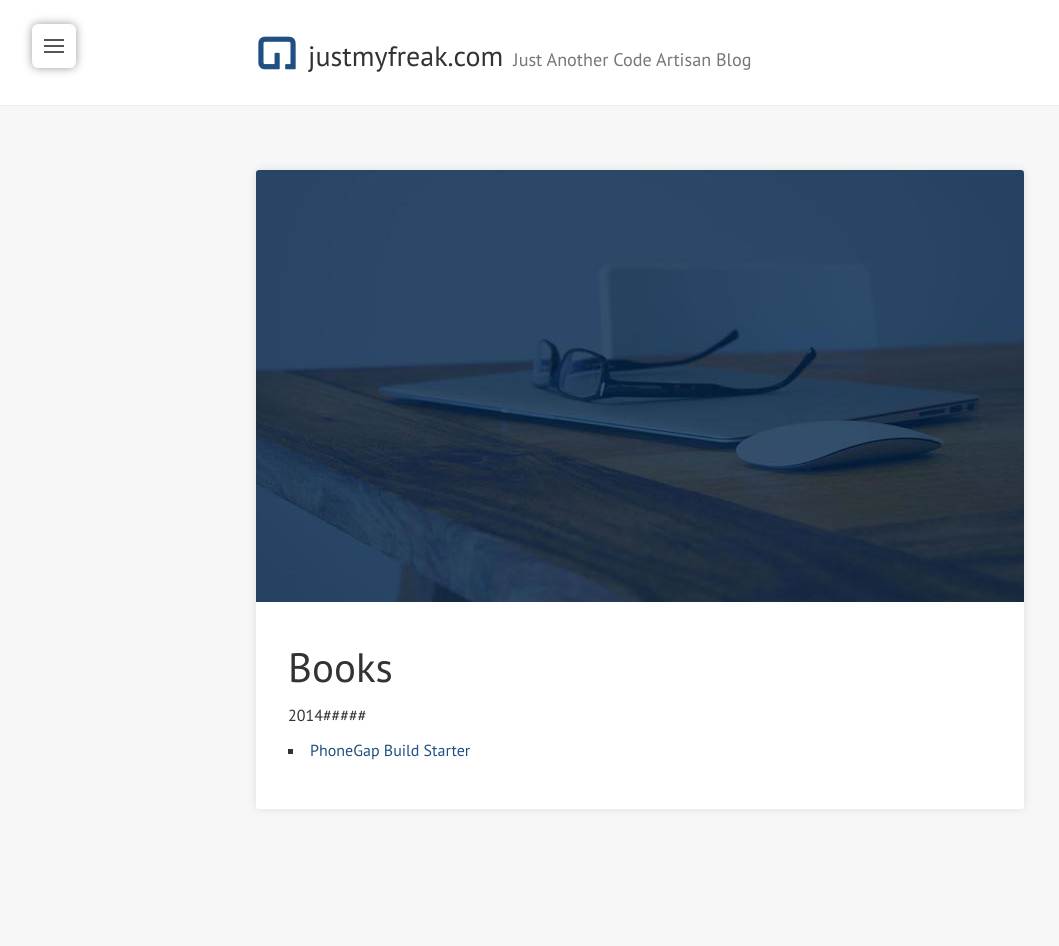
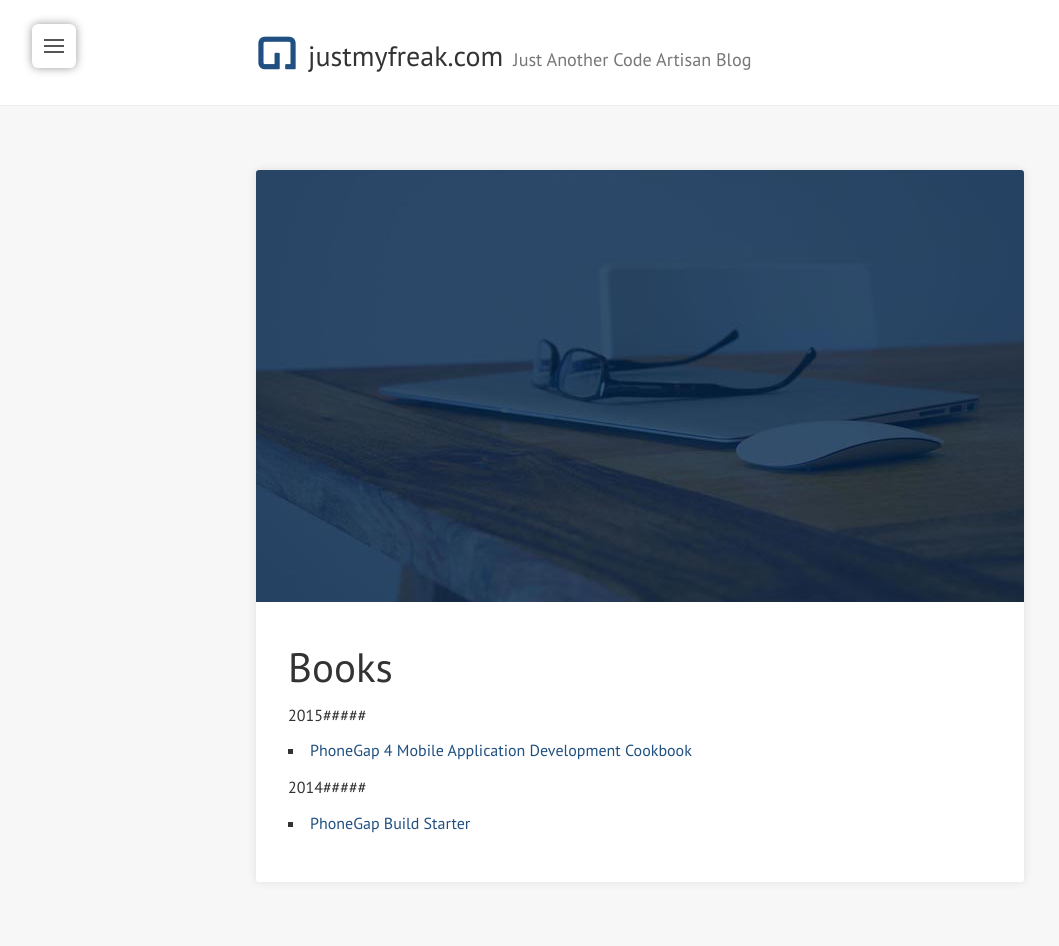
Before and after one commit to justmyfreak/justmyfreak.github.io, a Jekyll site: the page built from books.md, in a window 1280 px wide. Shown: the whole page, without its empty margins (0-1059 px from the left). Built offline with Jekyll 4.4.1, drawn with Linux system fonts in a browser that asks for light colours; nearby versions of some CDN libraries; before the commit the page ends 900 px from its top, so only the background shows below that.

Commit message:
add another book

```diff
--- a/books.md
+++ b/books.md
@@ -6,6 +6,12 @@ meta_description: Books by Zainul Setyo Pamungkas
 banner_image: sample-banner-image-2.jpg
 ---
 
+
+#####2015#####
+
+- [PhoneGap 4 Mobile Application Development Cookbook](https://www.packtpub.com/application-development/phonegap-4-mobile-application-development-cookbook)
+
+
 #####2014#####
 
 - [PhoneGap Build Starter](https://leanpub.com/phonegapbuild)
```
